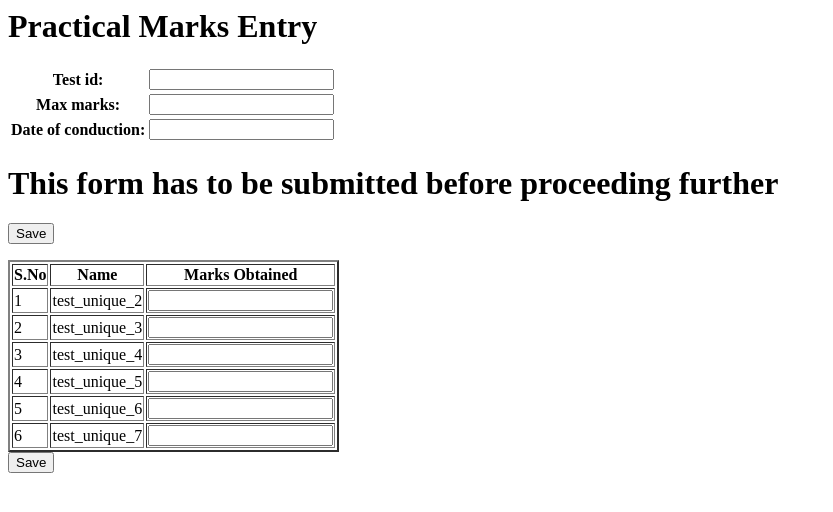
After one commit to webtrime/StudentManagementSystem, a Django app: page /users/enter_all_student_prac_marks/ in a window 1280 px wide. The commit adds this page. Shown: the top 512 px of the page, without its empty margins (0-833 px from the left). Run offline with Django 4.2, Linux system fonts and the light colour scheme; data comes from the database, SQL or seed files in the repository; both versions use the stored data as it was after the commit.

Commit message:
added a form where the staff can enter teh practical test marks of all students. How the destination where the data is to be sent needs to written yet

```diff
--- a/sms/users/forms.py
+++ b/sms/users/forms.py
@@ -1,39 +1,39 @@
+# Trying out class based models
+from django import forms
+from django.forms import ModelForm
+from django.forms import SelectDateWidget
+from django.contrib.admin.widgets import AdminDateWidget
+from . import models
 
-from django import forms
+class StudentForm(ModelForm):
+    class Meta:
+        model = models.Student
+        fields = '__all__'
+        #the * operator unpacks the range now
+        years = [*range(1900,2100,1)]
+        # you may need it here
+        # https://simpleisbetterthancomplex.com/tutorial/2019/01/03/how-to-use-date-picker-with-django.html
+        # https://www.youtube.com/watch?v=1IP7Vkwhb_A
+        # the following post helped me render the calendar widget in my
+        # student_reg page
+        # https://stackoverflow.com/questions/66258610/django-admindatewidget-apprearing-as-textinput/68468821#68468821
+        # It is found in
+        # https://docs.djangoproject.com/en/4.1/ref/forms/widgets/ under
+        # styling-widget-instances
+        widgets = {
+            'date_of_birth' : AdminDateWidget(
+                attrs={'type':'date',}
+            ),
+        }
 
-class StudentForm(forms.Form):
-    unique_id = forms.CharField(label="UniqueId",max_length=50)
-    roll_no = forms.CharField(label='RollNo',max_length=4)
-    firstname = forms.CharField(label='Firstname',max_length=100)
-    lastname = forms.CharField(label='Lastname',max_length=255)
-    gender = forms.CharField(label='gender',max_length=6)
-    email = forms.CharField(label='email',max_length=255)
-    #photo need to create a field for photo upload
-    date_of_birth = forms.CharField(label='date_of_birth', max_length=255)
-    mobile_no = forms.CharField(label='mobile_no',max_length=255)
-    hosteler = forms.CharField(label='hosteler',max_length=255)
-    mother_tongue = forms.CharField(label='mother_tongue',max_length=255)
-    other_languages = forms.CharField(label='other_languages',max_length=255)
-    nationality = forms.CharField(label='nationality',max_length=255)
-    community = forms.CharField(label='community',max_length=255)
-    blood_group = forms.CharField(label='blood_group',max_length=255)
-    educational_qualification = forms.CharField(label='educational_qualification',max_length=255)
-    name_of_school_last_studied = forms.CharField(label='name_of_school_last_studied',max_length=1024)
-    neet_marks = forms.CharField(label='neet_marks',max_length=255)
-    extracurricular_activities = forms.CharField(label='extracurricular_activities',max_length=1024)
-    fathers_name = forms.CharField(label='fathers_name',max_length=255)
-    fathers_occupation = forms.CharField(label='fathers_occupation',max_length=255)
-    fathers_mobile = forms.CharField(label='fathers_mobile',max_length=255)
-    mothers_name = forms.CharField(label='mothers_name',max_length=255)
-    mothers_occupation = forms.CharField(label='mothers_occupation',max_length=255)
-    permanent_address = forms.CharField(label='permanent_address',max_length=1024)
-    pincode = forms.CharField(label='pincode',max_length=255)
-    parents_email = forms.CharField(label='parents_email',max_length=255)
+class PracticalInternalForm(ModelForm):
+    class Meta:
+        model = models.PracticalInt
+        fields = '__all__'
 
-class PracticalInternal(forms.Form):
-    test_id = forms.CharField(label='test_id',max_length=100)
-    max_marks = forms.CharField(label="max_marks",max_length=100)
-    date_of_conduction = forms.DateField()
+    #test_id = forms.CharField(label='test_id',max_length=100)
+    #max_marks = forms.CharField(label="max_marks",max_length=100)
+    #date_of_conduction = forms.DateField()
 
 class AddPracticalMarks(forms.Form):
     unique_id = forms.CharField(label="unique_id",max_length=50)
--- a/sms/users/models.py
+++ b/sms/users/models.py
@@ -1,4 +1,5 @@
 from django.db import models
+from django.contrib.admin.widgets import AdminDateWidget
 
 # Create your models here.
 
@@ -10,7 +11,7 @@ class Student(models.Model):
     gender = models.CharField(max_length=6)
     email = models.CharField(max_length=255)
     #photo need to create a field for photo upload
-    date_of_birth = models.CharField(max_length=255)
+    date_of_birth = models.DateField()
     mobile_no = models.CharField(max_length=255)
     hosteler = models.CharField(max_length=255)
     mother_tongue = models.CharField(max_length=255)
@@ -31,6 +32,7 @@ class Student(models.Model):
     pincode = models.CharField(max_length=255)
     parents_email = models.CharField(max_length=255)
 
+
 class PracticalInt(models.Model):
     '''
     test_id = 20221111, date in the reverse will be test id
--- /dev/null
+++ b/sms/users/templates/practical_marks_entry_all.html
@@ -0,0 +1,29 @@
+<h1> Practical Marks Entry </h1>
+
+<form action="/users/test/" method = "post">
+	{% csrf_token %}
+	<table>
+	{{ test_details_form.as_table }}
+	</table>
+	<h1>This form has to be submitted before proceeding further</h1>
+	<input type="submit" value="Save">
+</form>
+
+<form action="users/test" method = "post">
+    <table border ='2'>
+        <tr>
+            <th>S.No</th>
+            <th>Name</th>
+            <th>Marks Obtained</th>
+        </tr>
+        {% for x in students %}
+        <tr>
+        <td>{{forloop.counter}}</td>
+        <td>{{x.unique_id}}</td>
+        <td> <input type="text" id="marks_obtained_{{x.unique_id}}" name="marks_obtained"></td>
+        </tr>
+        {% endfor %}
+
+    </table>
+	<input type="submit" value="Save">
+</form>
--- a/sms/users/templates/students_index.html
+++ b/sms/users/templates/students_index.html
@@ -2,6 +2,7 @@
 <table border='2'>
     <tr>
         <th>S.No</th>
+        <th>Data_id</th>
         <th>Student_id</th>
         <th>Firstname</th>
         <th>Lastname</th>
@@ -31,8 +32,9 @@
     </tr>
 	{% for x in students %}
 	<tr>
+        <td>{{forloop.counter}}</td>
         <td>{{x.id}}</td>
-        <td><a href = "/users/update_student/{{x.unique_id}}"> {{x.unique_id}}</a></td>
+        <td><a href = "/users/update_student_new/{{x.unique_id}}"> {{x.unique_id}}</a></td>
 		<td>{{x.firstname}}</td>
 		<td>{{x.lastname}}</td>
 		<td>{{x.gender}}</td>
@@ -57,6 +59,8 @@
 		<td>{{x.permanent_address}}</td>
 		<td>{{x.pincode}}</td>
 		<td>{{x.parents_email}}</td>
+
+        <td><a href = "/users/delete/{{x.unique_id}}">DELETE</a></td>
 	</tr>
 	{% endfor %}
 </table>
--- a/sms/users/templates/update_student.html
+++ b/sms/users/templates/update_student.html
@@ -1,5 +1,6 @@
 <h1>Update Student</h1>
-<form action="/users/test/" method = "post">
+<h2>{{student.id}}</h2>
+<form action="/users/update_student_new/{{student.unique_id}}" method = "post">
 	{% csrf_token %}
 	<table>
 	{{ form.as_table }}
--- a/sms/users/urls.py
+++ b/sms/users/urls.py
@@ -2,11 +2,16 @@ from django.urls import include,path
 from . import views
 
 urlpatterns = [
-    path('',views.test_student_index,name='index'),
+    # paths to view, add, update and delete students
+    path('',views.test_student_index,name='student_grid'),
     path('staff_view/',views.test1_student_practical_index,name='staff_view'),
     path('student_reg/',views.student_reg,name='student_reg'),
     path('add_student/',views.add_student,name='add_student'),
-    path('update_student/<slug:student_id>/',views.update_student,name = 'update_student'),
+    path('update_student_new/<slug:student_id>',views.update_student_new,name='update_student_new'),
+    path('delete/<slug:student_id>',views.delete_student,name='delete_student'),
+
+    path('enter_all_student_prac_marks/',views.enter_prac_marks,name = 'enter_prac_marks'),
+
     path('students_marks_practical_index/',views.test_student_practical_index,name='students_marks_practical_index'),
     path('enter_student_mark_practical/',views.enter_student_mark_practical,name='enter_student_mark_practical'),
     path('add_student_mark_practical/',views.add_student_mark_practical,name='add_student_mark_practical'),
--- a/sms/users/views.py
+++ b/sms/users/views.py
@@ -7,7 +7,7 @@ from .models import PracticalInternalStudent
 from .models import PracticalInt
 from .forms import StudentForm
 from .forms import AddPracticalMarks
-from .forms import PracticalInternal
+from .forms import PracticalInternalForm
 
 def test_index(request):
     my_users = Users.objects.all().values()
@@ -157,6 +157,10 @@ def test1_student_practical_index(request):
 # Create your views here.
 
 def student_reg(request):
+    '''
+    Usage : to render a form where a student detail can be entered
+    '''
+
     if request.method == 'POST':
         form = StudentForm(request.POST)
         print("I am inside if post is true ")
@@ -170,79 +174,126 @@ def student_reg(request):
     return render(request,'stu_reg_form.html',{'form':form})
 
 def add_student(request):
-    unique_id = request.POST['unique_id']
-    roll_no = request.POST['roll_no']
-    firstname = request.POST['firstname']
-    lastname = request.POST['lastname']
-    gender = request.POST['gender']
-    email = request.POST['email']
-    #photo need to create a field for photo upload
-    date_of_birth = request.POST['date_of_birth']
-    mobile_no = request.POST['mobile_no']
-    hosteler = request.POST['hosteler']
-    mother_tongue = request.POST['mother_tongue']
-    other_languages = request.POST['other_languages']
-    nationality = request.POST['nationality']
-    community = request.POST['community']
-    blood_group = request.POST['blood_group']
-    educational_qualification = request.POST['educational_qualification']
-    name_of_school_last_studied = request.POST['name_of_school_last_studied']
-    neet_marks = request.POST['neet_marks']
-    extracurricular_activities = request.POST['extracurricular_activities']
-    fathers_name = request.POST['fathers_name']
-    fathers_occupation = request.POST['fathers_occupation']
-    fathers_mobile = request.POST['fathers_mobile']
-    mothers_name = request.POST['mothers_name']
-    mothers_occupation = request.POST['mothers_occupation']
-    permanent_address = request.POST['permanent_address']
-    pincode = request.POST['pincode']
-    parents_email = request.POST['parents_email']
-    student = Student(
-        unique_id = unique_id,
-        roll_no = roll_no,
-        firstname = firstname,
-        lastname = lastname,
-        gender = gender,
-        email = email,
-        #photo need to create a field for photo upload
-        date_of_birth = date_of_birth,
-        mobile_no = mobile_no,
-        hosteler = hosteler,
-        mother_tongue = mother_tongue,
-        other_languages = other_languages,
-        nationality = nationality,
-        community = community,
-        blood_group = blood_group,
-        educational_qualification = educational_qualification,
-        name_of_school_last_studied = name_of_school_last_studied,
-        neet_marks = neet_marks,
-        extracurricular_activities = extracurricular_activities,
-        fathers_name = fathers_name,
-        fathers_occupation = fathers_occupation,
-        fathers_mobile = fathers_mobile,
-        mothers_name = mothers_name,
-        mothers_occupation = mothers_occupation,
-        permanent_address = permanent_address,
-        pincode = pincode,
-        parents_email = parents_email
-    )
+    '''
+    Usage: To save the student details to a form
+    '''
+    # copy the incoming post data
+    student_data = request.POST.copy()
+    # pop the 'csrfmiddlewaretoken'
+    student_data.pop('csrfmiddlewaretoken')
+    # convert it to a dictionary to create a Model object
+    student_data_dict = student_data.dict()
+    print(student_data_dict)
+
+    # ** are required to unpack the dictionary
+
+    student = Student(**student_data_dict)
+
     print("saving to student database")
     student.save()
     print("saving to student database")
     return HttpResponseRedirect(reverse("student_reg"))
 
-def update_student(request,student_id):
-    student = Student.objects.filter(unique_id = student_id).values()[0]
-    print(student)
-    template = loader.get_template('update_student.html')
 
-    form = StudentForm(initial = student)
+def update_student_new(request,student_id):
+    '''
+    Usage: To update a student detail
+    '''
+    student = Student.objects.get(unique_id = student_id)
 
+    if (request.method == 'POST'):
+
+        form = StudentForm(request.POST, instance = student)
+
+        if form.is_valid():
+            form.save()
+            return HttpResponseRedirect(reverse('student_grid'))
+
+        # update the record and goto users page again
+        #print(request.POST)
+        #post_data = request.POST.copy()
+        #post_data.pop('csrfmiddlewaretoken')
+        #updated_student_values = post_data.dict()
+        #print(updated_student_values)
+        #print("updated_student_values")
+        #print(type(updated_student_values))
+
+        # remove the csrfmiddlewaretoken field from the dictionary
+        # print(updated_student_values)
+        #print(type(updated_student_values))
+
+        # student = Student(**updated_student_values)
+        # student.save(force_update = True)
+
+        # return HttpResponseRedirect(reverse('index'))
+
+    elif (request.method == 'GET'):
+
+        form = StudentForm(instance = student)
+
+        template = loader.get_template('update_student.html')
+        context = {}
+        context['form'] = form
+        context['student'] = student
+        # if view is called by a get method then call with values from database
+
+        return HttpResponse(template.render(context,request))
+
+def delete_student(request,student_id):
+    '''
+    Usage: To delete a student from the table
+    '''
+    student = Student.objects.get(unique_id = student_id)
+    student.delete()
+    return HttpResponseRedirect(reverse('student_grid'))
+
+def enter_prac_marks(request):
+    '''
+    Usage : To render a 2 form from where test details and marks of all
+    students can be entered
+    This view will be called to render the entry form for a single practical
+    test
+
+    # call the Student table and get the students
+    # practical test details form from forms.py
+
+    '''
+    practical_test_details_form = PracticalInternalForm()
+    students = Student.objects.all().order_by('unique_id')
+    #print('show student')
+    #print(students)
     context = {
-        'form' : form,
+        'students': students,
+        'test_details_form' : practical_test_details_form,
     }
-    print(type(student))
+
+    template = loader.get_template('practical_marks_entry_all.html')
     return HttpResponse(template.render(context,request))
+
+
+
+    # call the
+
+    pass
+
+def save_prac_marks(request):
+    '''
+    This view will be called to save the practical marks
+
+    # the post data contains data for 2 models 1 for PracticalInt and another
+    # for PracticalInternalStudent
+    # since data is supposed to go to 2 tables, need to decide on how the post
+    # data is going to come,
+    #   - Should I use javascript on the front end to convert it to a json file
+    #   and send
+    #   - Or should I use dynamically generated form field ids and process it
+    #   here
+
+
+    '''
+
+    pass
+
 
 def update_user(request,id):
     user = Users.objects.get(id=id)
@@ -357,14 +408,14 @@ def add_student_mark_practical(request):
 
 def enter_practical_test_details(request):
     if request.method == 'POST':
-        form = PracticalInternal(request.POST)
+        form = PracticalInternalForm(request.POST)
         print("I am inside if post is true ")
         if form.is_valid():
             print("I am inside forms valid")
             return HttpResponseRedirect('/thanks/')
     else:
-        print("i am inside else")
-        form = PracticalInternal()
+        print("i am inside else enter_practical_test_details")
+        form = PracticalInternalForm()
     print("Add practical marks of a student")
     return render(request,'add_practical_test_details.html',{'form':form})
 
```
Also changed, not shown: sms/users/backup/forms.py (added, +41 -0 lines), sms/db.sqlite3, 2 other files.
